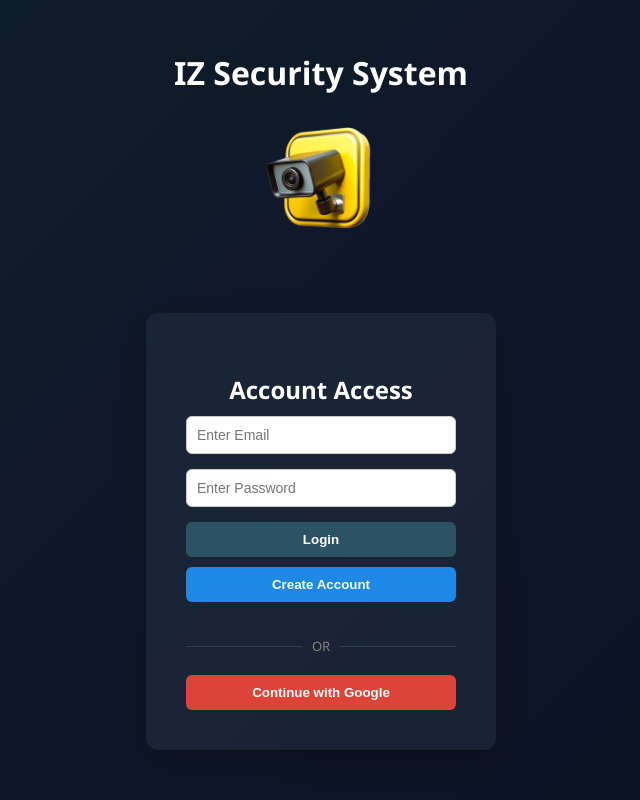
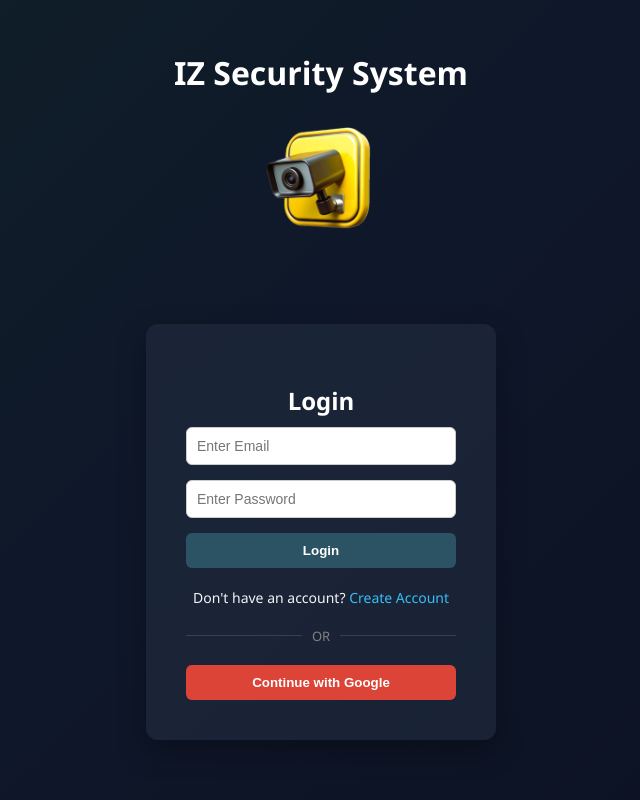
Before and after one commit to NehanShaikh/IZ_shop, a React (Create React App) app in the folder iz-security-frontend/: page /login in a window 1280 px wide. Shown: the top 800 px of the page, without its empty margins (319-959 px from the left). Built offline with nearby package versions, Linux system fonts and the light colour scheme.

Commit message:
first commit

```diff
--- a/iz-security-frontend/src/pages/Contact.js
+++ b/iz-security-frontend/src/pages/Contact.js
@@ -7,7 +7,7 @@ function Contact() {
 
         <div className="contact-item">
           <h3>📞 Phone</h3>
-          <p>+91 7795131735</p>
+          <p>+91 7411114770</p>
         </div>
 
         <div className="contact-item">
--- a/iz-security-frontend/src/pages/Login.js
+++ b/iz-security-frontend/src/pages/Login.js
@@ -2,7 +2,8 @@ import { useState } from "react";
 import {
   signInWithPopup,
   signInWithEmailAndPassword,
-  createUserWithEmailAndPassword
+  createUserWithEmailAndPassword,
+  updateProfile
 } from "firebase/auth";
 import { auth, provider } from "../firebase";
 import { useNavigate } from "react-router-dom";
@@ -11,16 +12,17 @@ function Login({ setUser }) {
 
   const navigate = useNavigate();
 
+  const [isSignup, setIsSignup] = useState(false);
+  const [name, setName] = useState("");
   const [email, setEmail] = useState("");
   const [password, setPassword] = useState("");
 
-  // ---------------- SAVE USER TO BACKEND ----------------
-  const saveUser = async (firebaseUser) => {
+  const saveUser = async (firebaseUser, customName = null) => {
     const response = await fetch("https://iz-shop.onrender.com/save-user", {
       method: "POST",
       headers: { "Content-Type": "application/json" },
       body: JSON.stringify({
-        name: firebaseUser.displayName || "User",
+        name: customName || firebaseUser.displayName || "User",
         email: firebaseUser.email
       })
     });
@@ -30,36 +32,48 @@ function Login({ setUser }) {
     localStorage.setItem("user", JSON.stringify(userData));
   };
 
-  // ---------------- EMAIL LOGIN ----------------
-  const handleLogin = async () => {
+  const handleSubmit = async () => {
+
+    if (!email || !password) {
+      alert("Please fill all fields");
+      return;
+    }
+
     try {
+
+      if (isSignup) {
+        if (!name) {
+          alert("Please enter your name");
+          return;
+        }
+
+        const result = await createUserWithEmailAndPassword(auth, email, password);
+
+        await updateProfile(result.user, {
+          displayName: name
+        });
+
+        await saveUser(result.user, name);
+
+      } else {
         const result = await signInWithEmailAndPassword(auth, email, password);
         await saveUser(result.user);
+      }
+
       navigate("/");
+
     } catch (error) {
-      alert("Invalid Email or Password");
+      alert(error.message);
     }
   };
 
-  // ---------------- EMAIL SIGNUP ----------------
-  const handleSignup = async () => {
-    try {
-      const result = await createUserWithEmailAndPassword(auth, email, password);
-      await saveUser(result.user);
-      navigate("/");
-    } catch (error) {
-      alert("Signup failed");
-    }
-  };
-
-  // ---------------- GOOGLE LOGIN ----------------
   const handleGoogleLogin = async () => {
     try {
       const result = await signInWithPopup(auth, provider);
       await saveUser(result.user);
       navigate("/");
     } catch (error) {
-      alert("Google login failed");
+      alert(error.message);
     }
   };
 
@@ -68,7 +82,6 @@ function Login({ setUser }) {
 
       <div className="login-header">
         <h1>IZ Security System</h1>
-
         <div className="login-logo">
           <img src="/logo.png" alt="Logo" />
         </div>
@@ -77,7 +90,16 @@ function Login({ setUser }) {
       <div className="login-center">
         <div className="login-card">
 
-        <h2>Account Access</h2>
+          <h2>{isSignup ? "Create Account" : "Login"}</h2>
+
+          {isSignup && (
+            <input
+              type="text"
+              placeholder="Enter Full Name"
+              value={name}
+              onChange={(e) => setName(e.target.value)}
+            />
+          )}
 
           <input
             type="email"
@@ -93,13 +115,19 @@ function Login({ setUser }) {
             onChange={(e) => setPassword(e.target.value)}
           />
 
-        <button className="login-btn" onClick={handleLogin}>
-          Login
+          <button className="login-btn" onClick={handleSubmit}>
+            {isSignup ? "Create Account" : "Login"}
           </button>
 
-        <button className="signup-btn" onClick={handleSignup}>
-          Create Account
-        </button>
+          <div style={{ marginTop: "10px", fontSize: "14px" }}>
+            {isSignup ? "Already have an account?" : "Don't have an account?"}{" "}
+            <span
+              style={{ color: "#38bdf8", cursor: "pointer" }}
+              onClick={() => setIsSignup(!isSignup)}
+            >
+              {isSignup ? "Login" : "Create Account"}
+            </span>
+          </div>
 
           <div className="divider">
             <span>OR</span>
```
Lines whose indentation alone changed are shown as unchanged.
